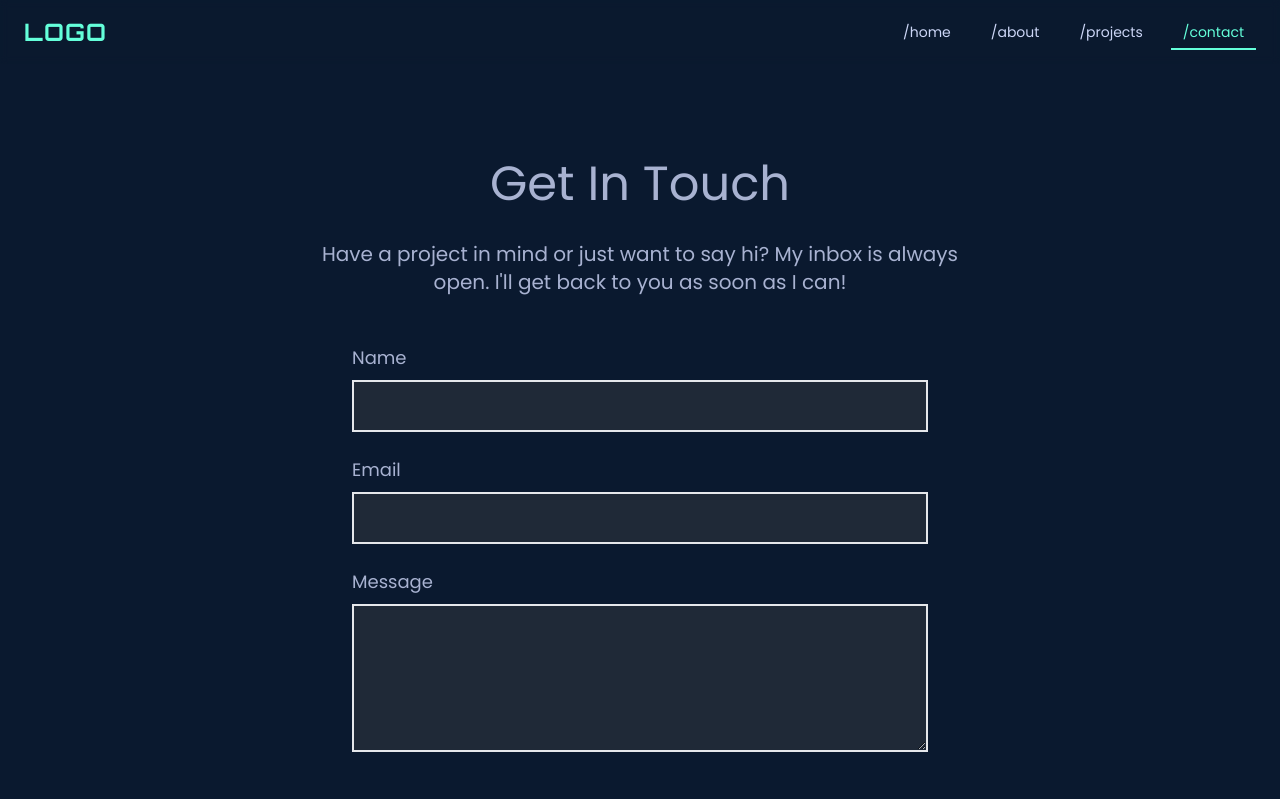
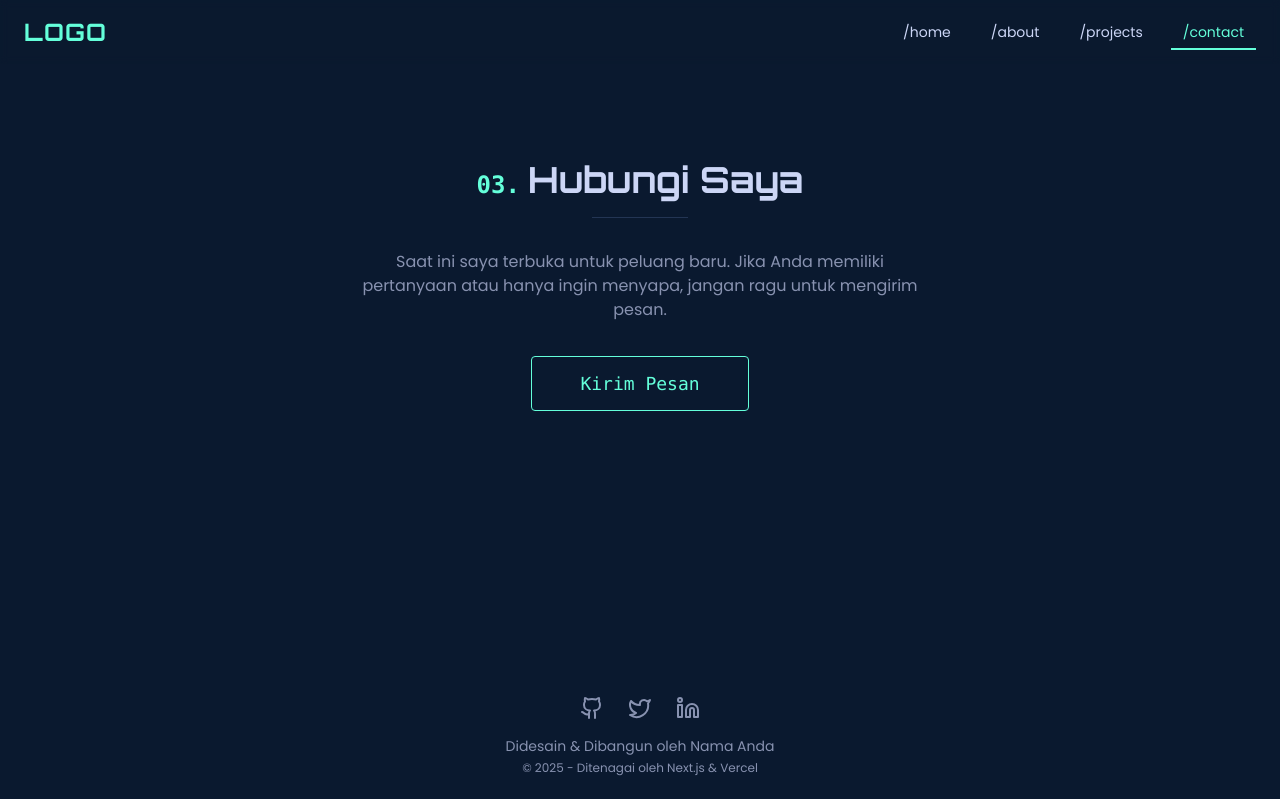
Before and after one commit to Nephyy1/nephyyv2, a Next.js app: page /contact in a window 1280 px wide. Shown: the top 799 px of the page. Built offline with nearby package versions, Linux system fonts and the light colour scheme.

Commit message:
Update contact.js

```diff
--- a/pages/contact.js
+++ b/pages/contact.js
@@ -2,40 +2,40 @@ import { motion } from 'framer-motion';
 
 export default function Contact() {
   return (
-    <div>
-      <h2 className="text-5xl font-press-start mb-8 text-center text-retro-primary">Get In Touch</h2>
-      <p className="text-xl text-center max-w-2xl mx-auto mb-12">
-        Have a project in mind or just want to say hi? My inbox is always open. I'll get back to you as soon as I can!
-      </p>
+    <section className="max-w-xl mx-auto text-center">
+      <motion.h2
+        initial={{ y: -30, opacity: 0 }}
+        whileInView={{ y: 0, opacity: 1 }}
+        viewport={{ once: true }}
+        transition={{ duration: 0.5 }}
+        className="font-display text-4xl font-bold mb-4 text-lightest-slate"
+      >
+        <span className="text-cyan font-mono text-2xl mr-2">03.</span>
+        Hubungi Saya
+      </motion.h2>
+      <div className="w-24 h-px bg-lightest-navy mx-auto mb-8"></div>
+      <motion.p
+        initial={{ y: -30, opacity: 0 }}
+        whileInView={{ y: 0, opacity: 1 }}
+        viewport={{ once: true }}
+        transition={{ duration: 0.5, delay: 0.1 }}
+        className="text-slate mb-12"
+      >
+        Saat ini saya terbuka untuk peluang baru. Jika Anda memiliki pertanyaan atau hanya ingin menyapa, jangan ragu untuk mengirim pesan.
+      </motion.p>
       <motion.div
-        className="max-w-xl mx-auto"
-        initial={{ y: 100, opacity: 0 }}
-        animate={{ y: 0, opacity: 1 }}
-        transition={{ duration: 0.7 }}
+        initial={{ y: 50, opacity: 0 }}
+        whileInView={{ y: 0, opacity: 1 }}
+        viewport={{ once: true }}
+        transition={{ duration: 0.5, delay: 0.2 }}
       >
-        <form className="space-y-6">
-          <div>
-            <label htmlFor="name" className="text-lg font-vt323 text-retro-accent">Name</label>
-            <input type="text" id="name" className="w-full mt-2 p-3 bg-gray-800 border-2 border-retro-secondary focus:border-retro-primary outline-none" />
-          </div>
-          <div>
-            <label htmlFor="email" className="text-lg font-vt323 text-retro-accent">Email</label>
-            <input type="email" id="email" className="w-full mt-2 p-3 bg-gray-800 border-2 border-retro-secondary focus:border-retro-primary outline-none" />
-          </div>
-          <div>
-            <label htmlFor="message" className="text-lg font-vt323 text-retro-accent">Message</label>
-            <textarea id="message" rows="5" className="w-full mt-2 p-3 bg-gray-800 border-2 border-retro-secondary focus:border-retro-primary outline-none"></textarea>
-          </div>
-          <div className="text-center">
-            <button
-              type="submit"
-              className="bg-retro-primary text-white font-bold py-3 px-8 text-xl shadow-retro transition-all duration-300 hover:bg-retro-accent hover:shadow-retro-hover transform hover:-translate-y-1"
-            >
-              Send Message
-            </button>
-          </div>
-        </form>
+        <a
+          href="mailto:emailanda@contoh.com"
+          className="text-cyan border border-cyan rounded px-12 py-4 font-mono text-lg hover:bg-cyan/10 transition-colors duration-300"
+        >
+          Kirim Pesan
+        </a>
       </motion.div>
-    </div>
+    </section>
   );
 }
```
